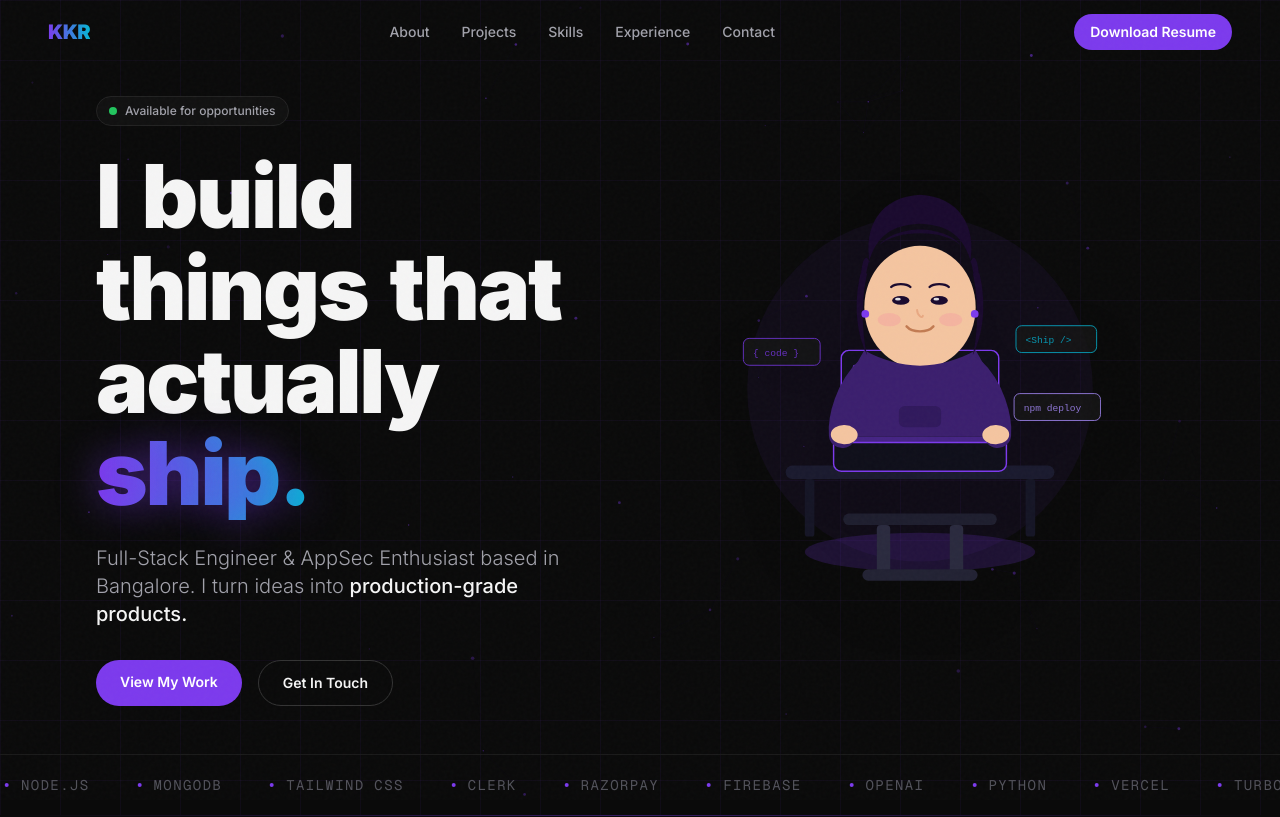
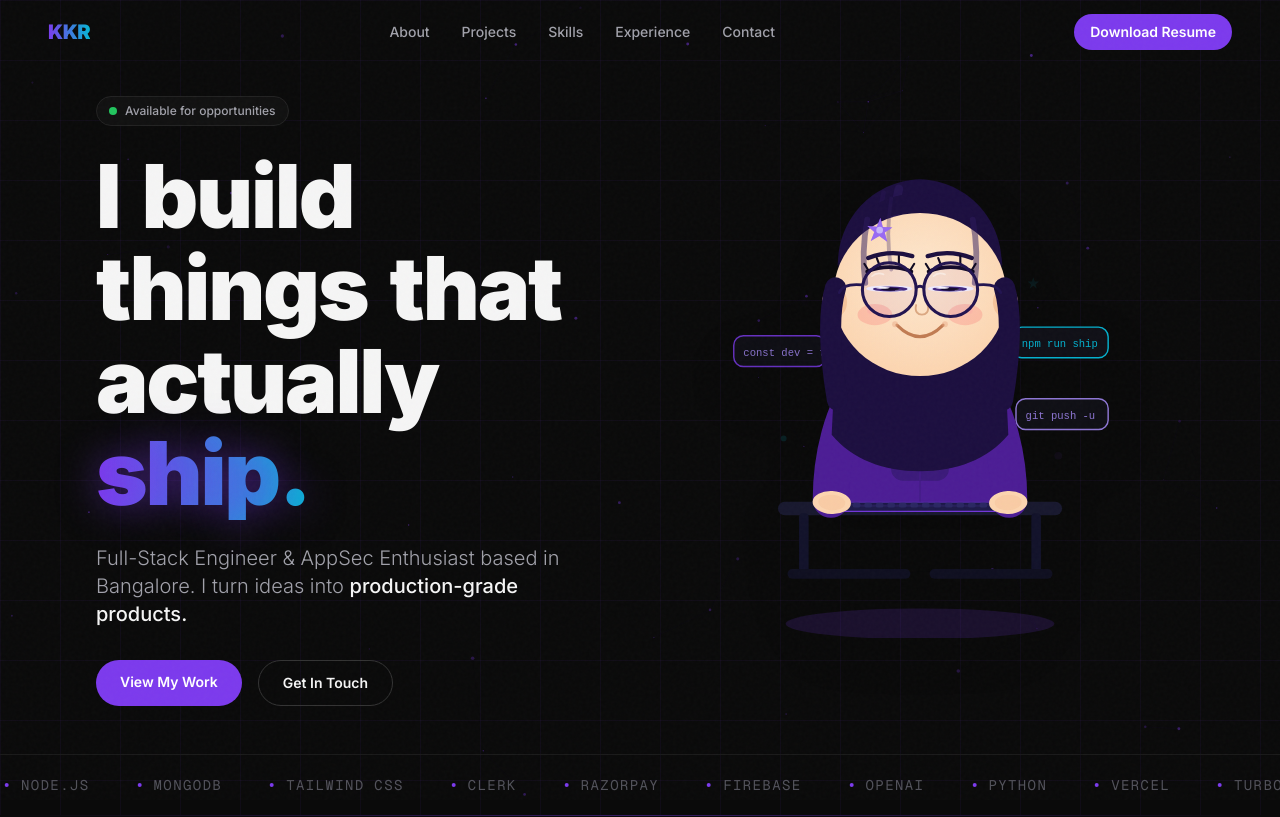
Before and after one commit to kikicodex/portfolio, a Next.js app: page / in a window 1280 px wide. Shown: the top 817 px of the page. Built offline with nearby package versions, Linux system fonts and the light colour scheme.

Commit message:
feat: redesign avatar with big eyes, glasses, lashes, and detailed cartoon style

```diff
--- a/components/DeveloperAvatar.tsx
+++ b/components/DeveloperAvatar.tsx
@@ -3,6 +3,8 @@
 import { motion } from "framer-motion";
 
 export default function DeveloperAvatar() {
+  const keyXPositions = [130, 142, 154, 166, 178, 190, 202, 214, 226, 238, 250, 262];
+
   return (
     <motion.div
       animate={{ y: [0, -18, 0] }}
@@ -10,160 +12,277 @@ export default function DeveloperAvatar() {
       className="relative w-full max-w-sm mx-auto select-none"
     >
       <svg
-        viewBox="0 0 400 460"
+        viewBox="0 0 400 520"
         fill="none"
         xmlns="http://www.w3.org/2000/svg"
         className="w-full drop-shadow-2xl"
         aria-label="Keerthana — developer avatar"
       >
-        {/* Glow behind avatar */}
-        <ellipse cx="200" cy="400" rx="120" ry="20" fill="rgba(124,58,237,0.18)" />
-        <ellipse cx="200" cy="230" rx="180" ry="180" fill="rgba(124,58,237,0.06)" />
+        <defs>
+          <radialGradient id="screenGlow" cx="50%" cy="50%" r="50%">
+            <stop offset="0%" stopColor="#7c3aed" stopOpacity="0.5" />
+            <stop offset="100%" stopColor="#06b6d4" stopOpacity="0" />
+          </radialGradient>
+          <radialGradient id="faceGlow" cx="50%" cy="40%" r="60%">
+            <stop offset="0%" stopColor="#fde8d0" stopOpacity="1" />
+            <stop offset="100%" stopColor="#fcd5b0" stopOpacity="1" />
+          </radialGradient>
+        </defs>
 
-        {/* Chair / seat */}
-        <rect x="120" y="360" width="160" height="12" rx="6" fill="#1e1e2e" />
-        <rect x="155" y="372" width="14" height="50" rx="4" fill="#2a2a3e" />
-        <rect x="231" y="372" width="14" height="50" rx="4" fill="#2a2a3e" />
-        <rect x="140" y="418" width="120" height="12" rx="6" fill="#222233" />
+        {/* Ground shadow */}
+        <ellipse cx="200" cy="505" rx="140" ry="16" fill="rgba(124,58,237,0.15)" />
 
-        {/* Desk */}
-        <rect x="60" y="310" width="280" height="14" rx="7" fill="#1a1a2e" />
-        <rect x="80" y="324" width="10" height="60" rx="3" fill="#151525" />
-        <rect x="310" y="324" width="10" height="60" rx="3" fill="#151525" />
-
-        {/* Laptop base */}
-        <rect x="110" y="280" width="180" height="36" rx="8" fill="#0f0f1a" stroke="#7c3aed" strokeWidth="1.5" />
-        {/* Laptop screen */}
-        <rect x="118" y="190" width="164" height="96" rx="8" fill="#0f0f1a" stroke="#7c3aed" strokeWidth="1.5" />
-        {/* Screen content — code lines */}
-        <rect x="130" y="205" width="60" height="5" rx="2" fill="#7c3aed" opacity="0.8" />
-        <rect x="130" y="216" width="100" height="4" rx="2" fill="#06b6d4" opacity="0.6" />
-        <rect x="130" y="227" width="80" height="4" rx="2" fill="#7c3aed" opacity="0.5" />
-        <rect x="130" y="238" width="50" height="4" rx="2" fill="#a78bfa" opacity="0.7" />
-        <rect x="130" y="249" width="110" height="4" rx="2" fill="#06b6d4" opacity="0.4" />
-        <rect x="130" y="260" width="70" height="4" rx="2" fill="#7c3aed" opacity="0.6" />
-
-        {/* Blinking cursor on screen */}
-        <motion.rect
-          x="204"
-          y="260"
-          width="3"
-          height="8"
-          rx="1"
-          fill="#f5f5f5"
-          animate={{ opacity: [1, 0, 1] }}
-          transition={{ duration: 0.9, repeat: Infinity }}
-        />
-
-        {/* Hinge */}
-        <rect x="108" y="280" width="184" height="6" rx="3" fill="#7c3aed" opacity="0.5" />
-
-        {/* Body */}
-        <ellipse cx="200" cy="145" rx="58" ry="64" fill="#f4c5a0" />
-
-        {/* Hoodie / top */}
-        <path
-          d="M142 190 C130 210 115 240 112 280 L288 280 C285 240 270 210 258 190 C240 200 220 206 200 206 C180 206 160 200 142 190Z"
-          fill="#3b1f6e"
-        />
-        {/* Hoodie pocket */}
-        <rect x="178" y="248" width="44" height="22" rx="6" fill="#2d1859" opacity="0.8" />
-
-        {/* Arms */}
-        {/* Left arm — typing */}
+        {/* ── FLOATING CODE BUBBLES ── */}
         <motion.g
-          animate={{ rotate: [-3, 3, -3] }}
-          transition={{ duration: 0.5, repeat: Infinity, ease: "linear" }}
-          style={{ transformOrigin: "145px 210px" }}
+          animate={{ y: [0, -12, 0], opacity: [0.8, 1, 0.8] }}
+          transition={{ duration: 3.2, repeat: Infinity, delay: 0.4 }}
         >
-          <path d="M145 210 C125 230 118 262 120 278" stroke="#3b1f6e" strokeWidth="28" strokeLinecap="round" fill="none" />
-          <ellipse cx="122" cy="278" rx="14" ry="10" fill="#f4c5a0" />
-        </motion.g>
-        {/* Right arm — typing */}
-        <motion.g
-          animate={{ rotate: [3, -3, 3] }}
-          transition={{ duration: 0.5, repeat: Infinity, ease: "linear" }}
-          style={{ transformOrigin: "255px 210px" }}
-        >
-          <path d="M255 210 C275 230 282 262 280 278" stroke="#3b1f6e" strokeWidth="28" strokeLinecap="round" fill="none" />
-          <ellipse cx="278" cy="278" rx="14" ry="10" fill="#f4c5a0" />
-        </motion.g>
-
-        {/* Hair — long dark */}
-        <path
-          d="M148 100 C140 60 160 30 200 28 C240 30 260 60 252 100 C258 80 265 110 260 140 C255 90 248 60 200 58 C152 60 145 90 140 140 C135 110 142 80 148 100Z"
-          fill="#1a0a2e"
-        />
-        {/* Hair sides */}
-        <path d="M145 110 C138 140 140 175 145 195 C135 175 130 145 138 110Z" fill="#1a0a2e" />
-        <path d="M255 110 C262 140 260 175 255 195 C265 175 270 145 262 110Z" fill="#1a0a2e" />
-        {/* Hair — bangs */}
-        <path
-          d="M158 80 C165 70 185 64 200 64 C215 64 235 70 242 80 C232 72 218 68 200 68 C182 68 168 72 158 80Z"
-          fill="#1a0a2e"
-        />
-
-        {/* Face */}
-        {/* Eyes */}
-        <motion.g
-          animate={{ scaleY: [1, 1, 1, 0.05, 1] }}
-          transition={{ duration: 3.5, repeat: Infinity, times: [0, 0.85, 0.88, 0.92, 1] }}
-          style={{ transformOrigin: "180px 138px" }}
-        >
-          <ellipse cx="180" cy="138" rx="9" ry="10" fill="#1a0a2e" />
-          <ellipse cx="177" cy="135" rx="3" ry="3" fill="#f5f5f5" opacity="0.9" />
-        </motion.g>
-        <motion.g
-          animate={{ scaleY: [1, 1, 1, 0.05, 1] }}
-          transition={{ duration: 3.5, repeat: Infinity, times: [0, 0.85, 0.88, 0.92, 1] }}
-          style={{ transformOrigin: "220px 138px" }}
-        >
-          <ellipse cx="220" cy="138" rx="9" ry="10" fill="#1a0a2e" />
-          <ellipse cx="217" cy="135" rx="3" ry="3" fill="#f5f5f5" opacity="0.9" />
-        </motion.g>
-
-        {/* Eyebrows */}
-        <path d="M170 124 C174 120 186 120 190 124" stroke="#1a0a2e" strokeWidth="2.5" strokeLinecap="round" fill="none" />
-        <path d="M210 124 C214 120 226 120 230 124" stroke="#1a0a2e" strokeWidth="2.5" strokeLinecap="round" fill="none" />
-
-        {/* Nose */}
-        <path d="M197 148 C197 154 203 157 203 154" stroke="#e8a882" strokeWidth="2" strokeLinecap="round" fill="none" />
-
-        {/* Smile */}
-        <path d="M186 165 C192 172 208 172 214 165" stroke="#c27b52" strokeWidth="2.5" strokeLinecap="round" fill="none" />
-
-        {/* Cheeks */}
-        <ellipse cx="168" cy="158" rx="12" ry="7" fill="#f4a0a0" opacity="0.45" />
-        <ellipse cx="232" cy="158" rx="12" ry="7" fill="#f4a0a0" opacity="0.45" />
-
-        {/* Earrings */}
-        <circle cx="143" cy="152" r="4" fill="#7c3aed" />
-        <circle cx="257" cy="152" r="4" fill="#7c3aed" />
-
-        {/* Floating code snippets around avatar */}
-        <motion.g
-          animate={{ y: [0, -8, 0], opacity: [0.7, 1, 0.7] }}
-          transition={{ duration: 3, repeat: Infinity, delay: 0.5 }}
-        >
-          <rect x="16" y="180" width="80" height="28" rx="6" fill="#161616" stroke="#7c3aed" strokeWidth="1" />
-          <text x="26" y="198" fontSize="10" fill="#7c3aed" fontFamily="monospace">{"{ code }"}</text>
+          <rect x="6" y="205" width="96" height="32" rx="10" fill="#111118" stroke="#7c3aed" strokeWidth="1.5" />
+          <text x="16" y="226" fontSize="11" fill="#a78bfa" fontFamily="'Courier New', monospace">const dev = true</text>
         </motion.g>
 
         <motion.g
-          animate={{ y: [0, 8, 0], opacity: [0.6, 1, 0.6] }}
-          transition={{ duration: 3.5, repeat: Infinity, delay: 1 }}
+          animate={{ y: [0, 12, 0], opacity: [0.7, 1, 0.7] }}
+          transition={{ duration: 3.8, repeat: Infinity, delay: 1 }}
         >
-          <rect x="300" y="160" width="84" height="28" rx="6" fill="#161616" stroke="#06b6d4" strokeWidth="1" />
-          <text x="310" y="178" fontSize="10" fill="#06b6d4" fontFamily="monospace">{"<Ship />"}</text>
+          <rect x="296" y="185" width="100" height="32" rx="10" fill="#111118" stroke="#06b6d4" strokeWidth="1.5" />
+          <text x="306" y="206" fontSize="11" fill="#06b6d4" fontFamily="'Courier New', monospace">npm run ship</text>
         </motion.g>
 
         <motion.g
-          animate={{ y: [0, -6, 0], opacity: [0.5, 0.9, 0.5] }}
-          transition={{ duration: 4, repeat: Infinity, delay: 1.5 }}
+          animate={{ y: [0, -8, 0], opacity: [0.65, 1, 0.65] }}
+          transition={{ duration: 4.2, repeat: Infinity, delay: 1.8 }}
         >
-          <rect x="298" y="240" width="90" height="28" rx="6" fill="#161616" stroke="#a78bfa" strokeWidth="1" />
-          <text x="308" y="258" fontSize="10" fill="#a78bfa" fontFamily="monospace">{"npm deploy"}</text>
+          <rect x="300" y="275" width="96" height="32" rx="10" fill="#111118" stroke="#a78bfa" strokeWidth="1.5" />
+          <text x="310" y="296" fontSize="11" fill="#a78bfa" fontFamily="'Courier New', monospace">git push -u</text>
         </motion.g>
+
+        {/* Sparkle stars */}
+        <motion.g animate={{ opacity: [0, 1, 0], scale: [0.7, 1.1, 0.7] }} transition={{ duration: 2.2, repeat: Infinity, delay: 0.3 }} style={{ transformOrigin: "80px 168px" }}>
+          <path d="M80 162 L82 168 L88 168 L83 172 L85 178 L80 174 L75 178 L77 172 L72 168 L78 168Z" fill="#7c3aed" opacity="0.8" />
+        </motion.g>
+        <motion.g animate={{ opacity: [0, 1, 0], scale: [0.7, 1.1, 0.7] }} transition={{ duration: 2.8, repeat: Infinity, delay: 1.1 }} style={{ transformOrigin: "318px 148px" }}>
+          <path d="M318 142 L320 148 L326 148 L321 152 L323 158 L318 154 L313 158 L315 152 L310 148 L316 148Z" fill="#06b6d4" opacity="0.7" />
+        </motion.g>
+        <motion.g animate={{ opacity: [0, 1, 0] }} transition={{ duration: 3, repeat: Infinity, delay: 0.7 }}>
+          <circle cx="344" cy="330" r="4" fill="#7c3aed" opacity="0.5" />
+        </motion.g>
+        <motion.g animate={{ opacity: [0, 1, 0] }} transition={{ duration: 2.5, repeat: Infinity, delay: 1.6 }}>
+          <circle cx="58" cy="312" r="3" fill="#06b6d4" opacity="0.5" />
+        </motion.g>
+
+        {/* ── DESK ── */}
+        <rect x="52" y="378" width="296" height="14" rx="7" fill="#18182e" />
+        <rect x="74" y="390" width="10" height="62" rx="4" fill="#12122a" />
+        <rect x="316" y="390" width="10" height="62" rx="4" fill="#12122a" />
+        <rect x="62" y="448" width="128" height="10" rx="5" fill="#0f0f20" />
+        <rect x="210" y="448" width="128" height="10" rx="5" fill="#0f0f20" />
+
+        {/* ── LAPTOP SCREEN ── */}
+        <rect x="124" y="264" width="152" height="118" rx="10" fill="#08071a" stroke="#7c3aed" strokeWidth="2.2" />
+        <rect x="130" y="270" width="140" height="106" rx="7" fill="#0d0b20" />
+        {/* Screen glow overlay */}
+        <rect x="130" y="270" width="140" height="106" rx="7" fill="url(#screenGlow)" opacity="0.25" />
+        {/* Menu bar */}
+        <rect x="130" y="270" width="140" height="14" rx="7" fill="#161630" />
+        <circle cx="140" cy="277" r="3" fill="#ff5f57" />
+        <circle cx="150" cy="277" r="3" fill="#febc2e" />
+        <circle cx="160" cy="277" r="3" fill="#28c840" />
+        {/* Code lines */}
+        <rect x="140" y="292" width="50" height="5" rx="2.5" fill="#7c3aed" opacity="0.9" />
+        <rect x="140" y="303" width="88" height="4" rx="2" fill="#06b6d4" opacity="0.8" />
+        <rect x="148" y="313" width="65" height="4" rx="2" fill="#a78bfa" opacity="0.85" />
+        <rect x="148" y="323" width="42" height="4" rx="2" fill="#7c3aed" opacity="0.7" />
+        <rect x="140" y="333" width="94" height="4" rx="2" fill="#06b6d4" opacity="0.65" />
+        <rect x="148" y="343" width="56" height="4" rx="2" fill="#a78bfa" opacity="0.75" />
+        <rect x="140" y="353" width="70" height="4" rx="2" fill="#7c3aed" opacity="0.55" />
+        {/* Cursor blink */}
+        <motion.rect
+          x="214" y="353" width="3" height="8" rx="1.5" fill="#f5f5f5"
+          animate={{ opacity: [1, 0, 1] }}
+          transition={{ duration: 0.85, repeat: Infinity }}
+        />
+
+        {/* ── LAPTOP KEYBOARD ── */}
+        <rect x="116" y="378" width="168" height="10" rx="5" fill="#1e1b4b" stroke="#7c3aed" strokeWidth="1.2" opacity="0.9" />
+        {keyXPositions.map((x, i) => (
+          <rect key={i} x={x} y="379" width="8" height="5" rx="2" fill="#2a2762" />
+        ))}
+
+        {/* ── BODY / HOODIE ── */}
+        <path
+          d="M 140 240 C 118 268 110 316 108 378 L 292 378 C 290 316 282 268 260 240 C 242 254 223 260 200 260 C 177 260 158 254 140 240 Z"
+          fill="#4c1d95"
+        />
+        {/* Hoodie seam */}
+        <line x1="200" y1="258" x2="200" y2="378" stroke="#3b1a7a" strokeWidth="1.5" opacity="0.5" />
+        {/* Hoodie pocket */}
+        <rect x="170" y="312" width="60" height="44" rx="12" fill="#3b1a7a" />
+        <line x1="200" y1="312" x2="200" y2="356" stroke="#4c1d95" strokeWidth="1.2" opacity="0.6" />
+        {/* Drawstrings */}
+        <path d="M 186 257 Q 184 285 180 326" stroke="#6d28d9" strokeWidth="2.5" strokeLinecap="round" fill="none" />
+        <path d="M 214 257 Q 216 285 220 326" stroke="#6d28d9" strokeWidth="2.5" strokeLinecap="round" fill="none" />
+        <circle cx="179" cy="329" r="5" fill="#6d28d9" />
+        <circle cx="221" cy="329" r="5" fill="#6d28d9" />
+
+        {/* ── ARMS (typing animation) ── */}
+        <motion.g
+          animate={{ rotate: [-3, 3, -3] }}
+          transition={{ duration: 0.44, repeat: Infinity, ease: "easeInOut" }}
+          style={{ transformOrigin: "140px 252px" }}
+        >
+          <path d="M 140 252 C 116 282 108 334 110 376" stroke="#4c1d95" strokeWidth="38" strokeLinecap="round" fill="none" />
+          <ellipse cx="111" cy="379" rx="20" ry="12" fill="#fcd5b0" />
+          {/* Knuckle details */}
+          <ellipse cx="111" cy="379" rx="14" ry="8" fill="#f5c49a" opacity="0.5" />
+        </motion.g>
+        <motion.g
+          animate={{ rotate: [3, -3, 3] }}
+          transition={{ duration: 0.44, repeat: Infinity, ease: "easeInOut" }}
+          style={{ transformOrigin: "260px 252px" }}
+        >
+          <path d="M 260 252 C 284 282 292 334 290 376" stroke="#4c1d95" strokeWidth="38" strokeLinecap="round" fill="none" />
+          <ellipse cx="289" cy="379" rx="20" ry="12" fill="#fcd5b0" />
+          <ellipse cx="289" cy="379" rx="14" ry="8" fill="#f5c49a" opacity="0.5" />
+        </motion.g>
+
+        {/* ── BACK HAIR ── */}
+        <path
+          d="M 116 142 C 108 94 144 44 200 42 C 256 44 292 94 284 142 L 292 308 C 270 334 238 346 200 346 C 162 346 130 334 108 308 Z"
+          fill="#1c0f3f"
+        />
+        {/* Hair shine */}
+        <path d="M 178 52 C 173 74 170 106 173 140" stroke="#2d1a5e" strokeWidth="9" strokeLinecap="round" opacity="0.55" fill="none" />
+        <path d="M 162 56 C 157 80 155 114 159 148" stroke="#2d1a5e" strokeWidth="5" strokeLinecap="round" opacity="0.3" fill="none" />
+
+        {/* ── HEAD ── */}
+        <ellipse cx="200" cy="162" rx="90" ry="85" fill="url(#faceGlow)" />
+
+        {/* ── EARS ── */}
+        <ellipse cx="111" cy="170" rx="13" ry="16" fill="#f5c49a" />
+        <ellipse cx="111" cy="170" rx="8" ry="10" fill="#e8a882" opacity="0.45" />
+        <ellipse cx="289" cy="170" rx="13" ry="16" fill="#f5c49a" />
+        <ellipse cx="289" cy="170" rx="8" ry="10" fill="#e8a882" opacity="0.45" />
+        {/* Earrings */}
+        <circle cx="111" cy="184" r="5.5" fill="#7c3aed" />
+        <circle cx="111" cy="184" r="2.8" fill="#c4b5fd" />
+        <circle cx="289" cy="184" r="5.5" fill="#7c3aed" />
+        <circle cx="289" cy="184" r="2.8" fill="#c4b5fd" />
+
+        {/* ── FRONT HAIR / BANGS ── */}
+        <path
+          d="M 114 132 C 118 88 150 58 200 56 C 250 58 282 88 286 132 C 272 100 252 78 200 76 C 148 78 128 100 114 132 Z"
+          fill="#1c0f3f"
+        />
+        {/* Side hair strands */}
+        <path d="M 112 155 C 104 182 106 224 114 272" stroke="#1c0f3f" strokeWidth="22" strokeLinecap="round" fill="none" />
+        <path d="M 288 155 C 296 182 294 224 286 272" stroke="#1c0f3f" strokeWidth="22" strokeLinecap="round" fill="none" />
+        {/* Bang strands detail */}
+        <path d="M 145 84 C 141 106 140 128 143 150" stroke="#2d1a5e" strokeWidth="6" strokeLinecap="round" opacity="0.5" fill="none" />
+        <path d="M 255 84 C 259 106 260 128 257 150" stroke="#2d1a5e" strokeWidth="6" strokeLinecap="round" opacity="0.5" fill="none" />
+        <path d="M 170 62 C 166 86 166 112 170 136" stroke="#2d1a5e" strokeWidth="4" strokeLinecap="round" opacity="0.3" fill="none" />
+
+        {/* ── EYEBROWS ── */}
+        <path d="M 146 124 Q 169 115 192 122" stroke="#1c0f3f" strokeWidth="4.5" fill="none" strokeLinecap="round" />
+        <path d="M 208 122 Q 231 115 254 124" stroke="#1c0f3f" strokeWidth="4.5" fill="none" strokeLinecap="round" />
+
+        {/* ── LEFT EYE (blinking) ── */}
+        <motion.g
+          animate={{ scaleY: [1, 1, 1, 0.06, 1] }}
+          transition={{ duration: 3.5, repeat: Infinity, times: [0, 0.86, 0.90, 0.94, 1] }}
+          style={{ transformOrigin: "168px 156px" }}
+        >
+          {/* Eye white */}
+          <ellipse cx="168" cy="156" rx="24" ry="26" fill="#f4f4ff" />
+          {/* Iris */}
+          <ellipse cx="169" cy="158" rx="18" ry="20" fill="#3d2578" />
+          {/* Pupil */}
+          <ellipse cx="169" cy="159" rx="10" ry="12" fill="#0e0820" />
+          {/* Main highlight — big */}
+          <ellipse cx="161" cy="149" rx="7.5" ry="7.5" fill="white" />
+          {/* Secondary highlight — small */}
+          <ellipse cx="178" cy="167" rx="4" ry="3.5" fill="white" opacity="0.6" />
+        </motion.g>
+
+        {/* ── RIGHT EYE (blinking) ── */}
+        <motion.g
+          animate={{ scaleY: [1, 1, 1, 0.06, 1] }}
+          transition={{ duration: 3.5, repeat: Infinity, times: [0, 0.86, 0.90, 0.94, 1] }}
+          style={{ transformOrigin: "232px 156px" }}
+        >
+          <ellipse cx="232" cy="156" rx="24" ry="26" fill="#f4f4ff" />
+          <ellipse cx="231" cy="158" rx="18" ry="20" fill="#3d2578" />
+          <ellipse cx="231" cy="159" rx="10" ry="12" fill="#0e0820" />
+          <ellipse cx="223" cy="149" rx="7.5" ry="7.5" fill="white" />
+          <ellipse cx="240" cy="167" rx="4" ry="3.5" fill="white" opacity="0.6" />
+        </motion.g>
+
+        {/* ── UPPER EYELASHES ── */}
+        {/* Left */}
+        <path d="M 145 138 Q 168 129 191 138" stroke="#0e0820" strokeWidth="4" fill="none" strokeLinecap="round" />
+        <line x1="147" y1="138" x2="142" y2="130" stroke="#0e0820" strokeWidth="2.2" strokeLinecap="round" />
+        <line x1="158" y1="132" x2="155" y2="124" stroke="#0e0820" strokeWidth="2.2" strokeLinecap="round" />
+        <line x1="178" y1="130" x2="178" y2="122" stroke="#0e0820" strokeWidth="2.2" strokeLinecap="round" />
+        <line x1="189" y1="138" x2="194" y2="130" stroke="#0e0820" strokeWidth="2.2" strokeLinecap="round" />
+        {/* Right */}
+        <path d="M 209 138 Q 232 129 255 138" stroke="#0e0820" strokeWidth="4" fill="none" strokeLinecap="round" />
+        <line x1="211" y1="138" x2="206" y2="130" stroke="#0e0820" strokeWidth="2.2" strokeLinecap="round" />
+        <line x1="222" y1="132" x2="219" y2="124" stroke="#0e0820" strokeWidth="2.2" strokeLinecap="round" />
+        <line x1="242" y1="130" x2="242" y2="122" stroke="#0e0820" strokeWidth="2.2" strokeLinecap="round" />
+        <line x1="253" y1="138" x2="258" y2="130" stroke="#0e0820" strokeWidth="2.2" strokeLinecap="round" />
+
+        {/* ── NOSE ── */}
+        <path d="M 196 173 C 194 180 198 183 202 183 C 206 183 210 180 208 173" stroke="#dba882" strokeWidth="2" fill="none" strokeLinecap="round" />
+
+        {/* ── CHEEKS ── */}
+        <ellipse cx="153" cy="183" rx="18" ry="11" fill="#f87171" opacity="0.28" />
+        <ellipse cx="247" cy="183" rx="18" ry="11" fill="#f87171" opacity="0.28" />
+        {/* Cheek shine dots */}
+        <circle cx="148" cy="179" r="3" fill="#fca5a5" opacity="0.35" />
+        <circle cx="252" cy="179" r="3" fill="#fca5a5" opacity="0.35" />
+
+        {/* ── SMILE ── */}
+        <path d="M 176 194 Q 200 218 224 194" stroke="#c17b52" strokeWidth="3.2" fill="none" strokeLinecap="round" />
+        {/* Dimples */}
+        <circle cx="174" cy="193" r="3" fill="#e8a882" opacity="0.45" />
+        <circle cx="226" cy="193" r="3" fill="#e8a882" opacity="0.45" />
+
+        {/* ── GLASSES ── */}
+        {/* Lens tint fill */}
+        <circle cx="168" cy="157" r="28" fill="rgba(124,58,237,0.06)" />
+        <circle cx="232" cy="157" r="28" fill="rgba(124,58,237,0.06)" />
+        {/* Frames */}
+        <circle cx="168" cy="157" r="28" stroke="#221450" strokeWidth="3.2" />
+        <circle cx="232" cy="157" r="28" stroke="#221450" strokeWidth="3.2" />
+        {/* Bridge */}
+        <path d="M 196 155 Q 200 152 204 155" stroke="#221450" strokeWidth="3" fill="none" />
+        {/* Temple arms */}
+        <path d="M 140 152 Q 120 150 116 160" stroke="#221450" strokeWidth="3" fill="none" strokeLinecap="round" />
+        <path d="M 260 152 Q 280 150 284 160" stroke="#221450" strokeWidth="3" fill="none" strokeLinecap="round" />
+        {/* Lens gleam */}
+        <path d="M 150 143 Q 155 138 162 141" stroke="white" strokeWidth="1.8" fill="none" strokeLinecap="round" opacity="0.45" />
+        <path d="M 214 143 Q 219 138 226 141" stroke="white" strokeWidth="1.8" fill="none" strokeLinecap="round" opacity="0.45" />
+
+        {/* ── HAIR STAR CLIP ── */}
+        <motion.g
+          animate={{ rotate: [0, 12, -6, 12, 0] }}
+          transition={{ duration: 4.5, repeat: Infinity, delay: 0.8 }}
+          style={{ transformOrigin: "158px 92px" }}
+        >
+          {/* 5-point star */}
+          <path
+            d="M158 82 L161.1 91.5 L171 91.5 L163.4 97.2 L166.6 106.7 L158 101 L149.4 106.7 L152.6 97.2 L145 91.5 L154.9 91.5 Z"
+            fill="#7c3aed"
+          />
+          <path
+            d="M158 82 L161.1 91.5 L171 91.5 L163.4 97.2 L166.6 106.7 L158 101 L149.4 106.7 L152.6 97.2 L145 91.5 L154.9 91.5 Z"
+            fill="#c4b5fd"
+            opacity="0.4"
+          />
+          {/* Star center dot */}
+          <circle cx="158" cy="95" r="3.5" fill="#ddd6fe" opacity="0.7" />
+        </motion.g>
+
       </svg>
     </motion.div>
   );
```
